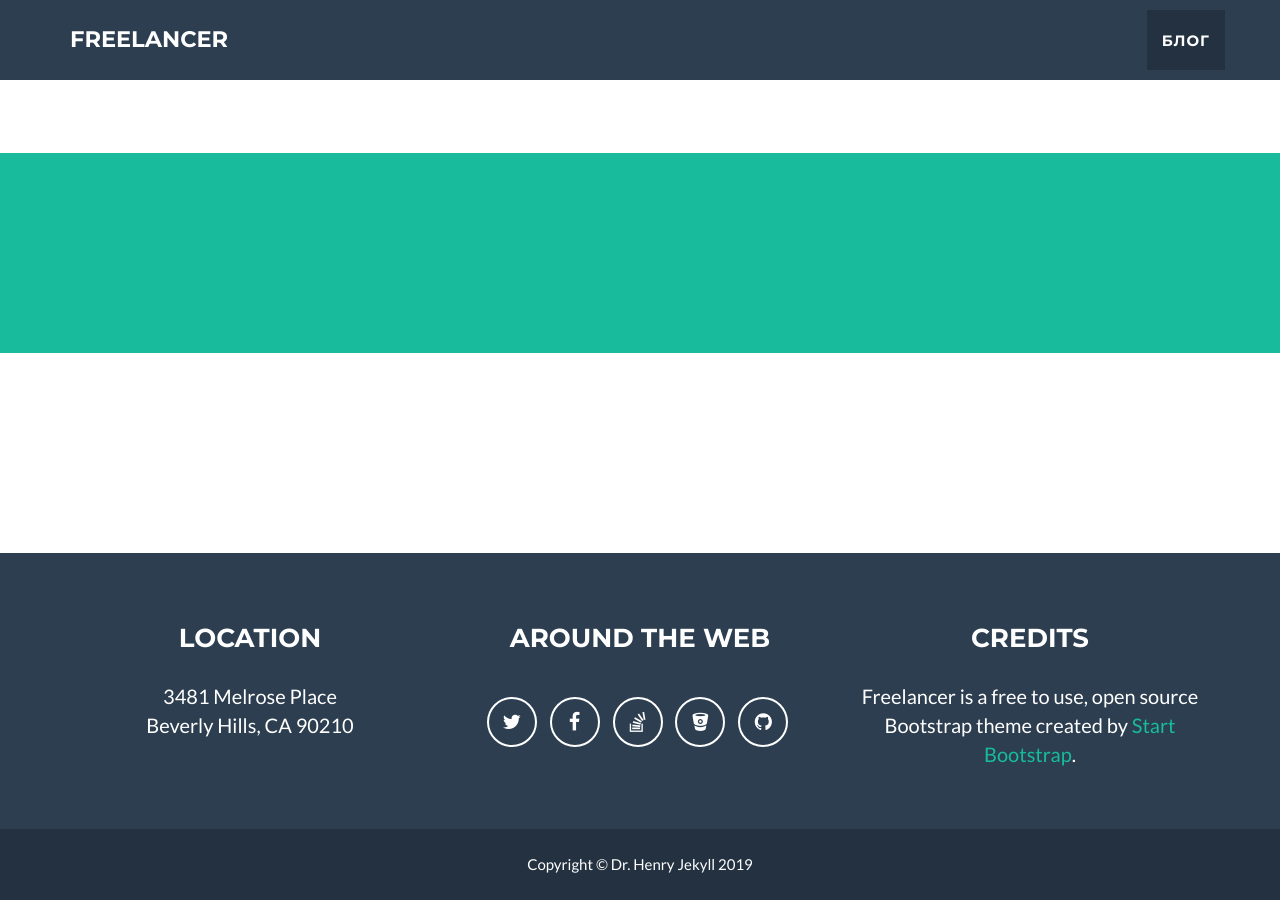
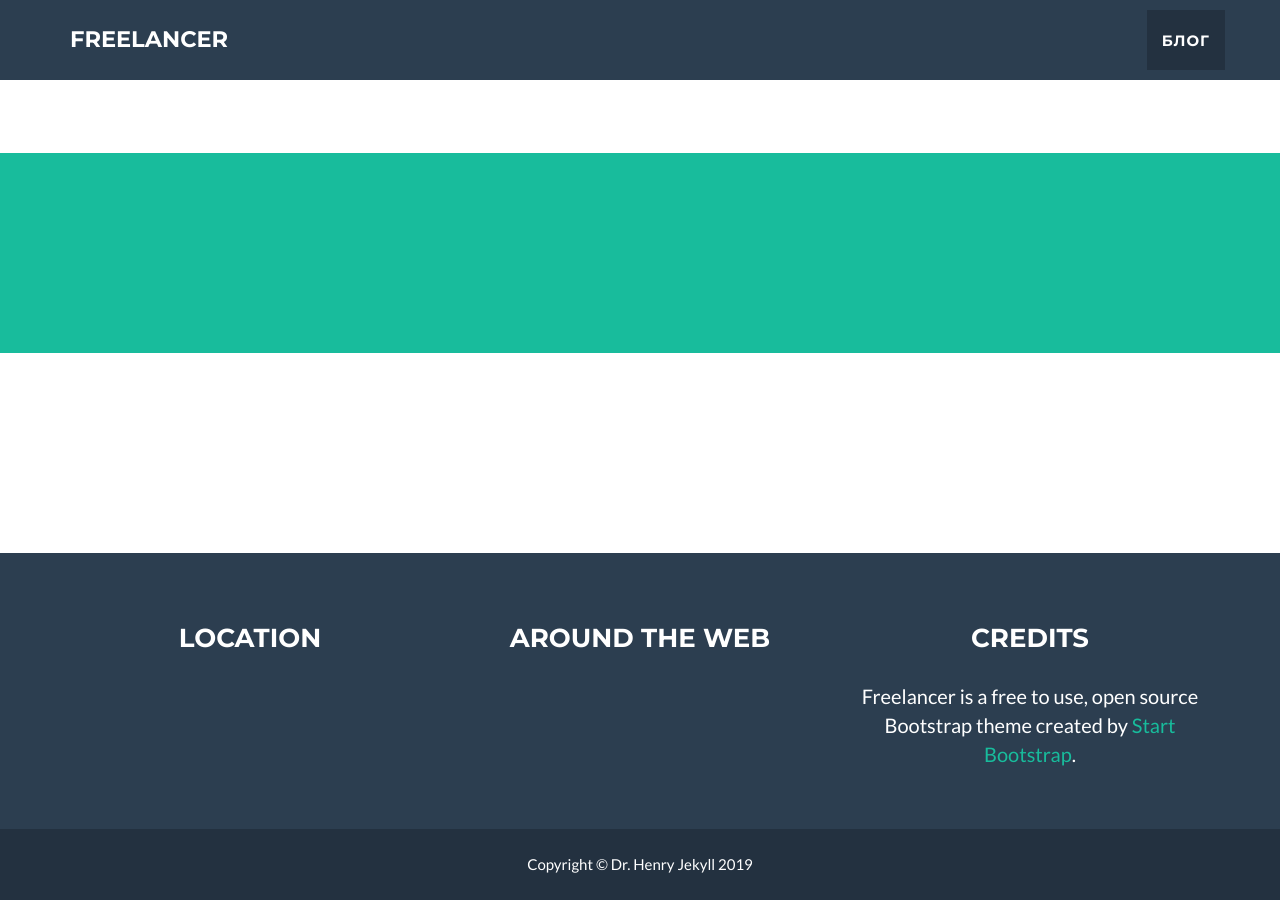
Before and after one commit to AndreyDero/AndreyDero.github.io, a Jekyll site: the page built from index.html, in a window 1280 px wide and 900 px high, scrolled down 1512 px. Built offline with Jekyll 4.4.1, drawn with Linux system fonts in a browser that asks for light colours.

Commit message:
Update _config.yml

```diff
--- a/_config.yml
+++ b/_config.yml
@@ -38,22 +38,9 @@
   credits: Credits
 
 # Social networks usernames (many more available: google-plus, flickr, dribbble, pinterest, instagram, tumblr, linkedin, etc.)
-social:
-  - title: twitter
-    url: http://twitter.com/jekyllrb
-  - title: facebook
-    url:
-  - title: stack-overflow
-    url: http://stackoverflow.com/questions/tagged/jekyll
-  - title: bitbucket
-    url: http://bitbucket.org/jekyll
-  - title: github
-    url: http://github.com/jekyll
+
 
 # Postal address (add as many lines as necessary)
-address:
-  - line: 3481 Melrose Place
-  - line: Beverly Hills, CA 90210
 
 # Credits content
 credits: 'Freelancer is a free to use, open source Bootstrap theme created by <a href="http://startbootstrap.com">Start Bootstrap</a>.'
```
